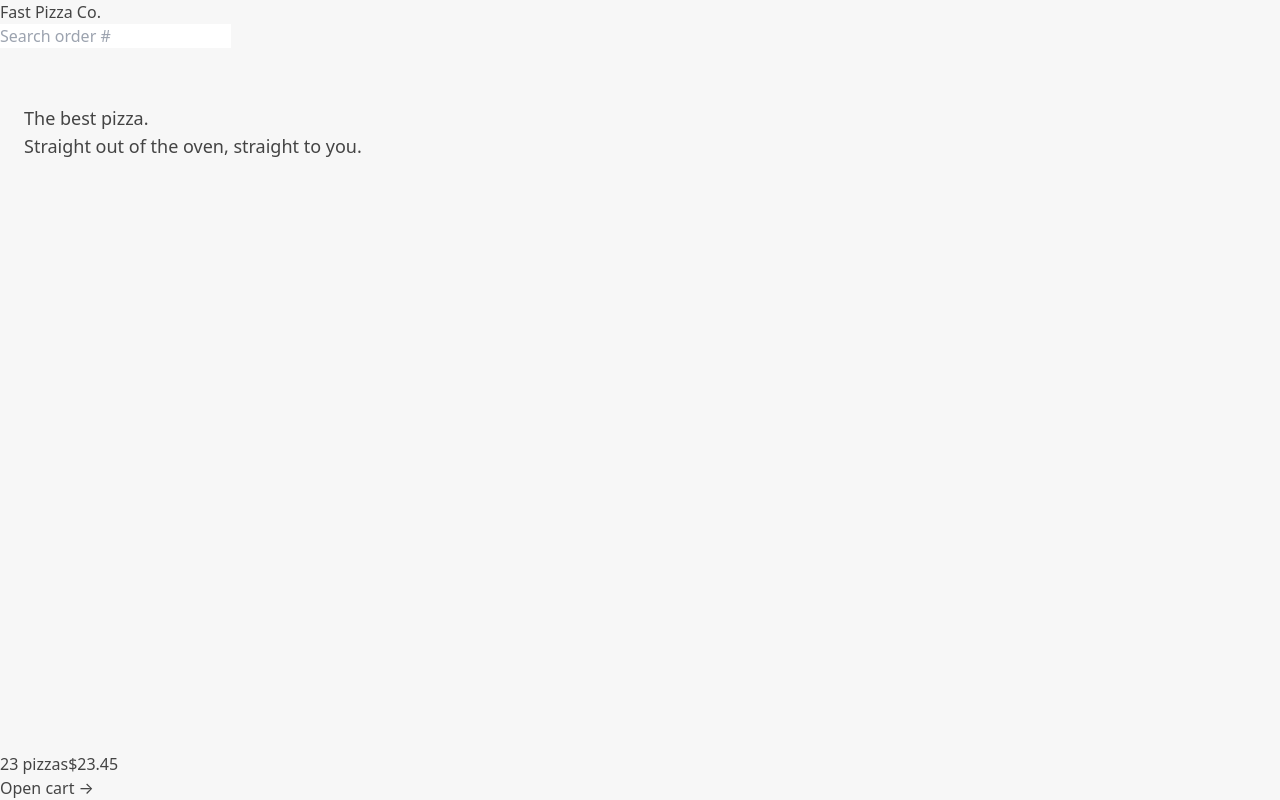
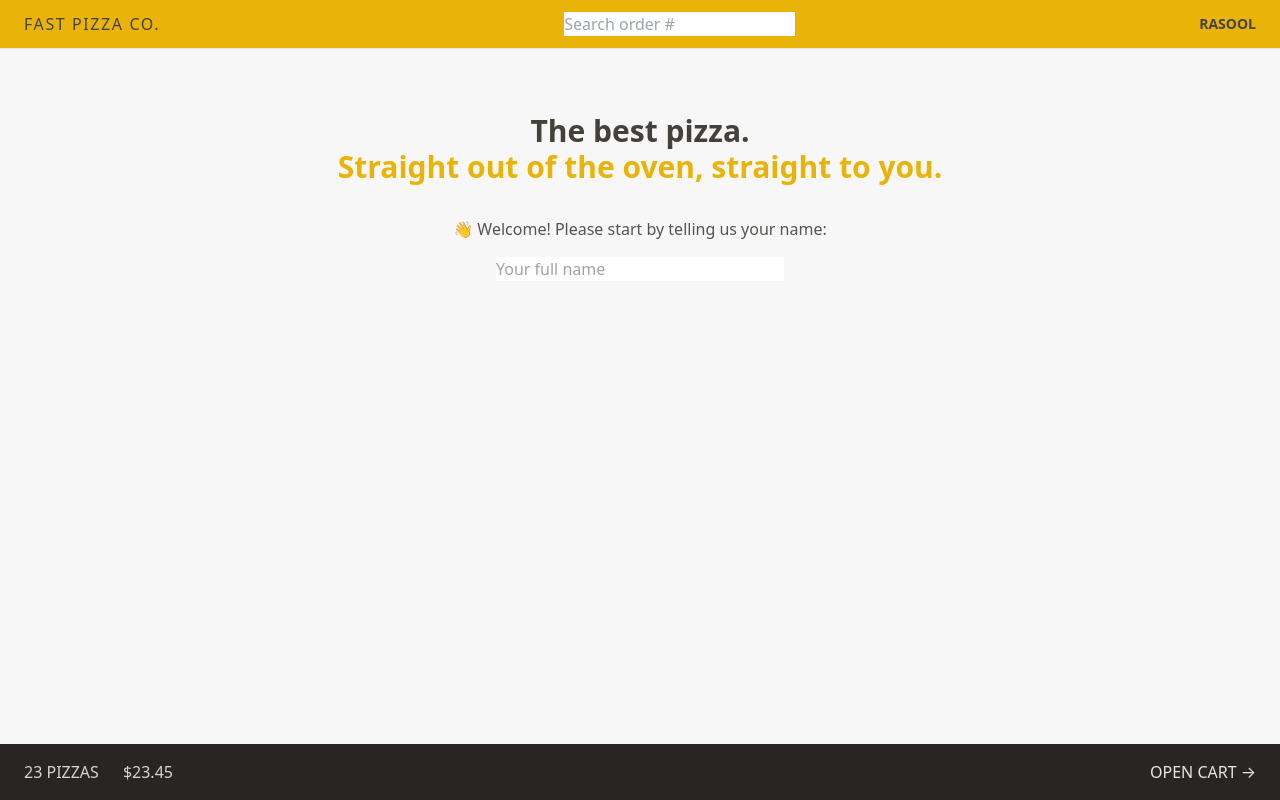
Before and after one commit to rasool-frontdev/fast-pizza-co, a React (Vite) app: page / in a window 1280 px wide. Built offline with nearby package versions, Linux system fonts and the light colour scheme.

Commit message:
updated styles

```diff
--- a/src/features/cart/CartOverview.jsx
+++ b/src/features/cart/CartOverview.jsx
@@ -2,8 +2,8 @@
 
 function CartOverview() {
   return (
-    <div>
-      <p>
+    <div className="flex items-center justify-between bg-stone-800 px-4 py-4 text-sm uppercase text-stone-200  sm:px-6 md:text-base ">
+      <p className="space-x-4   text-stone-300 sm:space-x-6 ">
         <span>23 pizzas</span>
         <span>$23.45</span>
       </p>
--- a/src/features/user/CreateUser.jsx
+++ b/src/features/user/CreateUser.jsx
@@ -1,7 +1,7 @@
-import { useState } from 'react';
+import { useState } from "react";
 
 function CreateUser() {
-  const [username, setUsername] = useState('');
+  const [username, setUsername] = useState("");
 
   function handleSubmit(e) {
     e.preventDefault();
@@ -9,16 +9,19 @@
 
   return (
     <form onSubmit={handleSubmit}>
-      <p>👋 Welcome! Please start by telling us your name:</p>
+      <p className="mb-4 text-sm text-stone-600 md:text-base">
+        👋 Welcome! Please start by telling us your name:
+      </p>
 
       <input
         type="text"
         placeholder="Your full name"
         value={username}
         onChange={(e) => setUsername(e.target.value)}
+        className="w-72"
       />
 
-      {username !== '' && (
+      {username !== "" && (
         <div>
           <button>Start ordering</button>
         </div>
--- /dev/null
+++ b/src/features/user/Username.jsx
@@ -0,0 +1,5 @@
+function Username() {
+  return <div className="hidden text-sm font-semibold md:block">Rasool</div>;
+}
+
+export default Username;
--- a/src/ui/AppLayout.jsx
+++ b/src/ui/AppLayout.jsx
@@ -8,12 +8,14 @@
   const isLoding = navigation.state === "loading";
 
   return (
-    <div className="layout">
+    <div className="grid h-screen grid-rows-[auto_1fr_auto]">
       {isLoding && <Loader />}
       <Header />
-      <main>
-        <Outlet />
-      </main>
+      <div className="overflow-scroll">
+        <main className="mx-auto max-w-3xl ">
+          <Outlet />
+        </main>
+      </div>
       <CartOverview />
     </div>
   );
--- a/src/ui/Header.jsx
+++ b/src/ui/Header.jsx
@@ -1,11 +1,15 @@
 import { Link } from "react-router-dom";
 import SearchOrder from "../features/order/SearchOrder";
+import Username from "../features/user/Username";
 
 function Header() {
   return (
-    <header>
-      <Link to="/">Fast Pizza Co.</Link>
+    <header className="flex items-center justify-between border-b border-stone-200 bg-yellow-500 px-4 py-3 uppercase sm:px-6">
+      <Link to="/" className="tracking-widest">
+        Fast Pizza Co.
+      </Link>
       <SearchOrder />
+      <Username />
     </header>
   );
 }
--- a/src/ui/Home.jsx
+++ b/src/ui/Home.jsx
@@ -1,11 +1,16 @@
+import CreateUser from "../features/user/CreateUser";
+
 function Home() {
   return (
-    <div>
-      <h1 className="m-4 p-2 text-left text-lg">
+    <div className="my-10 px-4 text-center sm:my-16">
+      <h1 className="mb-8 text-xl font-semibold text-stone-700 md:text-3xl">
         The best pizza.
         <br />
-        Straight out of the oven, straight to you.
+        <span className="text-yellow-500">
+          Straight out of the oven, straight to you.
+        </span>
       </h1>
+      <CreateUser />
     </div>
   );
 }
```
Also changed, not shown: src/index.css (+32 -7 lines).
